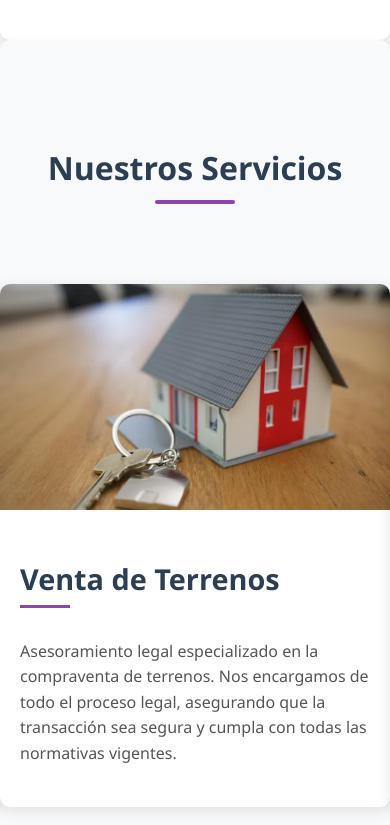
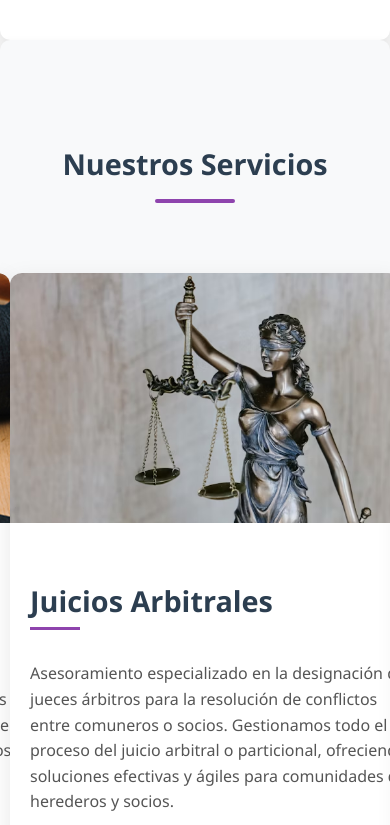
Before and after one commit to RodriAgos/Landing_abogada, a React (Vite) app: page / in a window 390 px wide. Shown: the part 2520-3345 px from the top of the page. Built offline with nearby package versions, Linux system fonts and the light colour scheme.

Commit message:
Actualizada sección de servicios, añadido contenido y reshape del carrusel de la sección.

```diff
--- a/src/sections/Services.jsx
+++ b/src/sections/Services.jsx
@@ -2,31 +2,39 @@ import React, { useState, useEffect } from 'react';
 import '../styles/Services.css';
 
 // Importar imágenes (asegúrate de tener estas imágenes en tu carpeta de assets)
-import mediacionImg from '../assets/mediacion.jpg';
-import terrenosImg from '../assets/terrenos.jpg';
-import legalesImg from '../assets/legales.jpg';
+import escriturasImg from '../assets/legales.jpg';
+import arbitralesImg from '../assets/mediacion.jpg';
+import gestionesImg from '../assets/terrenos.jpg';
+import civilesImg from '../assets/civiles.jpg';
 
 const Services = () => {
   const [currentSlide, setCurrentSlide] = useState(0);
+  const [isAutoPlayPaused, setIsAutoPlayPaused] = useState(false);
 
   const services = [
     {
       id: 1,
-      title: 'Mediación en Herencias',
-      description: 'Ofrecemos servicios profesionales de mediación para resolver conflictos hereditarios de manera pacífica y efectiva. Nuestro enfoque ayuda a las familias a encontrar soluciones consensuadas, evitando largos y costosos procesos judiciales.',
-      image: mediacionImg
+      title: 'Redacción de Escrituras',
+      description: 'Servicio profesional de análisis de títulos de propiedad para la redacción precisa de contratos de compraventa, usufructo, partición, separación de bienes y constitución de sociedades. Aseguramos que todos los documentos cumplan con la normativa vigente, protegiendo sus intereses.',
+      image: escriturasImg
     },
     {
       id: 2,
-      title: 'Venta de Terrenos',
-      description: 'Asesoramiento legal especializado en la compraventa de terrenos. Nos encargamos de todo el proceso legal, asegurando que la transacción sea segura y cumpla con todas las normativas vigentes.',
-      image: terrenosImg
+      title: 'Juicios Arbitrales',
+      description: 'Asesoramiento especializado en la designación de jueces árbitros para la resolución de conflictos entre comuneros o socios. Gestionamos todo el proceso del juicio arbitral o particional, ofreciendo soluciones efectivas y ágiles para comunidades de herederos y socios.',
+      image: arbitralesImg
     },
     {
       id: 3,
-      title: 'Otros Servicios Legales',
-      description: 'Amplia gama de servicios legales personalizados para cubrir todas sus necesidades. Desde asesoramiento jurídico hasta representación legal, estamos aquí para ayudarte con profesionalismo y dedicación.',
-      image: legalesImg
+      title: 'Gestiones Voluntarias',
+      description: 'Tramitación profesional de gestiones no contenciosas ante juzgados, incluyendo posesiones efectivas, autorizaciones para enajenar, peticiones mineras e informaciones para perpetua memoria. Garantizamos un seguimiento personalizado de cada trámite.',
+      image: gestionesImg
+    },
+    {
+      id: 4,
+      title: 'Juicios Civiles',
+      description: 'Representación legal especializada en juicios de deslindes, indemnización de perjuicios e incumplimiento de contrato. Desarrollamos estrategias legales efectivas para proteger sus derechos e intereses en cada caso.',
+      image: civilesImg
     }
   ];
 
@@ -42,20 +50,42 @@ const Services = () => {
     setCurrentSlide(index);
   };
 
-  // Auto-avanzar el carrusel cada 5 segundos
+  // Auto-avanzar el carrusel cada 5 segundos, a menos que esté pausado
   useEffect(() => {
+    if (isAutoPlayPaused) return;
+
     const timer = setInterval(() => {
       nextSlide();
     }, 5000);
+
     return () => clearInterval(timer);
-  }, [currentSlide]);
+  }, [currentSlide, isAutoPlayPaused]);
+
+  // Pausar el auto-avance cuando el usuario interactúa con el carrusel
+  const handleInteractionStart = () => {
+    setIsAutoPlayPaused(true);
+  };
+
+  // Opcional: Reanudar el auto-avance después de un tiempo sin interacción
+  const handleInteractionEnd = () => {
+    // Reanudar después de 10 segundos sin interacción
+    setTimeout(() => {
+      setIsAutoPlayPaused(false);
+    }, 10000);
+  };
 
   return (
     <section id="services" className="services-section">
       <div className="services-container">
         <h2 className="services-title">Nuestros Servicios</h2>
 
-        <div className="carousel-container">
+        <div
+          className="carousel-container"
+          onMouseEnter={handleInteractionStart}
+          onTouchStart={handleInteractionStart}
+          onTouchEnd={handleInteractionEnd}
+          onMouseLeave={() => setIsAutoPlayPaused(false)}
+        >
           <div
             className="carousel"
             style={{ transform: `translateX(-${currentSlide * 100}%)` }}
@@ -65,6 +95,7 @@ const Services = () => {
                 <div
                   className="service-image"
                   style={{ backgroundImage: `url(${service.image})` }}
+                  onMouseEnter={handleInteractionStart}
                 ></div>
                 <div className="service-content">
                   <h3 className="service-title">{service.title}</h3>
@@ -75,10 +106,24 @@ const Services = () => {
           </div>
 
           <div className="carousel-controls">
-            <button className="carousel-btn" onClick={prevSlide} aria-label="Anterior">
+            <button
+              className="carousel-btn"
+              onClick={() => {
+                prevSlide();
+                handleInteractionStart();
+              }}
+              aria-label="Anterior"
+            >
               &lt;
             </button>
-            <button className="carousel-btn" onClick={nextSlide} aria-label="Siguiente">
+            <button
+              className="carousel-btn"
+              onClick={() => {
+                nextSlide();
+                handleInteractionStart();
+              }}
+              aria-label="Siguiente"
+            >
               &gt;
             </button>
           </div>
--- a/src/styles/Services.css
+++ b/src/styles/Services.css
@@ -13,22 +13,22 @@
 /* Contenedor principal */
 .services-container {
   width: 100%;
-  max-width: 1200px;
-  padding: 0 20px;
+  max-width: 1400px;
+  padding: 0 40px;
   display: flex;
   flex-direction: column;
   align-items: center;
-  gap: 40px;
+  gap: 50px;
 }
 
 /* Título de la sección */
 .services-title {
-  font-size: 2.5rem;
+  font-size: 3rem;
   color: #2c3e50;
-  margin-bottom: 20px;
+  margin-bottom: 30px;
   text-align: center;
   position: relative;
-  padding-bottom: 15px;
+  padding-bottom: 20px;
 }
 
 .services-title::after {
@@ -46,9 +46,14 @@
 /* Contenedor del carrusel */
 .carousel-container {
   width: 100%;
+  max-width: 1200px;
   position: relative;
   overflow: hidden;
-  padding: 20px 0;
+  padding: 0;
+  margin: 0 auto;
+  border-radius: 15px;
+  background-color: transparent;
+  box-shadow: none;
 }
 
 /* Carrusel */
@@ -63,10 +68,13 @@
   min-width: 100%;
   display: flex;
   background: white;
-  border-radius: 10px;
+  border-radius: 12px;
   overflow: hidden;
-  box-shadow: 0 4px 15px rgba(0, 0, 0, 0.1);
+  box-shadow: 0 8px 25px rgba(0, 0, 0, 0.1);
   transition: transform 0.3s ease, box-shadow 0.3s ease;
+  min-height: 450px;
+  margin: 0;
+  border: none;
 }
 
 .service-card:hover {
@@ -76,17 +84,20 @@
 
 .service-image {
   flex: 1;
-  min-height: 300px;
+  min-height: 100%;
+  min-width: 50%;
   background-size: cover;
   background-position: center;
+  background-repeat: no-repeat;
 }
 
 .service-content {
   flex: 1;
-  padding: 30px;
+  padding: 50px;
   display: flex;
   flex-direction: column;
   justify-content: center;
+  min-width: 40%;
 }
 
 .service-title {
@@ -160,20 +171,54 @@
 }
 
 /* Estilos responsivos */
+@media (max-width: 1024px) {
+  .services-container {
+    padding: 0 30px;
+    gap: 40px;
+  }
+
+  .service-content {
+    padding: 40px 30px;
+  }
+}
+
 @media (max-width: 768px) {
+  .services-container {
+    padding: 0 20px;
+    gap: 30px;
+  }
+
+  .services-title {
+    font-size: 2.25rem;
+    margin-bottom: 20px;
+  }
+
+  .carousel-container {
+    padding: 30px 15px;
+  }
+
   .service-card {
     flex-direction: column;
+    min-height: auto;
   }
 
   .service-image {
-    min-height: 200px;
+    min-height: 250px;
+    width: 100%;
   }
 
   .service-content {
-    padding: 20px;
+    padding: 30px 20px;
+    min-width: 100%;
+  }
+}
+
+@media (max-width: 480px) {
+  .services-title {
+    font-size: 1.8rem;
   }
 
-  .services-title {
-    font-size: 2rem;
+  .carousel-container {
+    padding: 20px 10px;
   }
 }
```
Also changed, not shown: src/assets/civiles.jpg (added).
